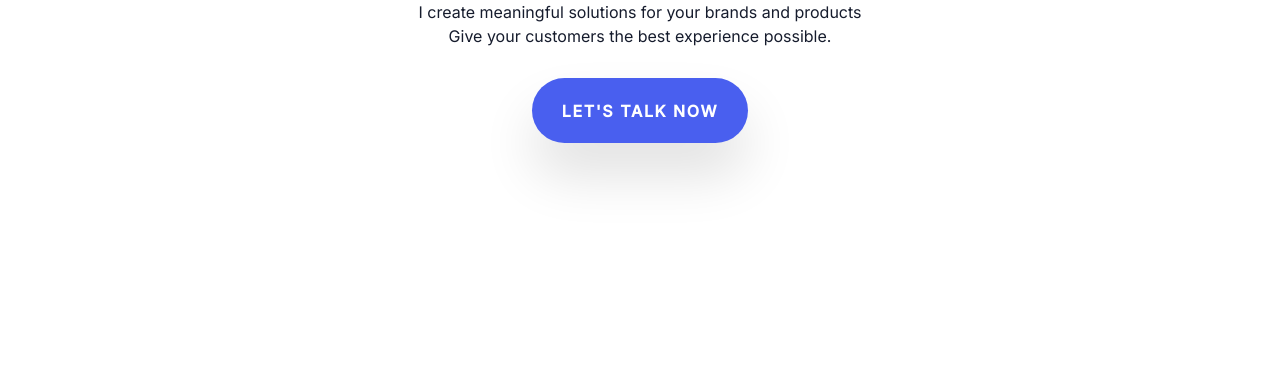
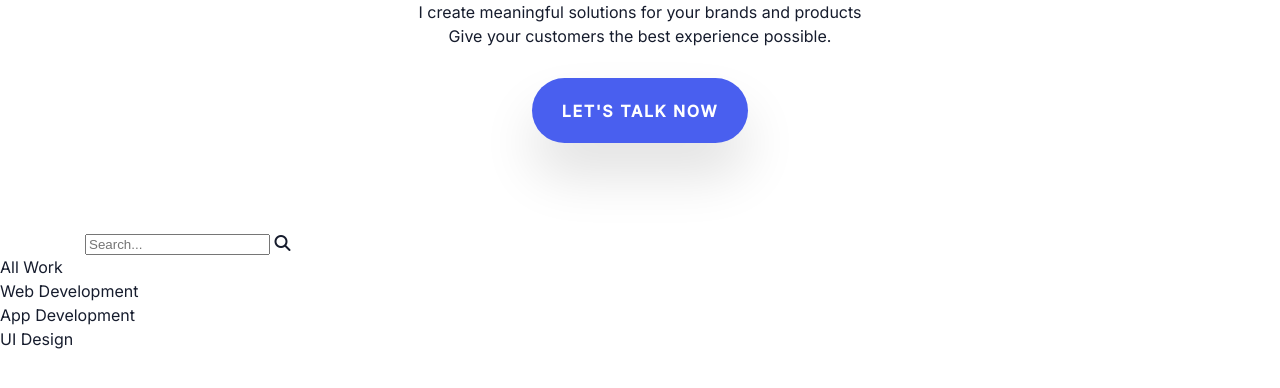
Before and after one commit to posesred/js_website, a plain HTML site: page index.html in a window 1280 px wide. Shown: the part 410-798 px from the top of the page. Drawn offline with Linux system fonts and the light colour scheme.

Commit message:
adding the search bar

```diff
--- a/index.html
+++ b/index.html
@@ -59,8 +59,22 @@
                 </div>
             </div>
     </section>
-    </main>
 
+
+    <section class="porfolio">
+        <div class="container search-container">
+            <label for="search">
+                <input autocomplete="off" id="search13" type="text" class="search-input" placeholder="Search...">
+                <i class="fas fa-search"></i>
+            </label>
+        </div>
+        <ul class="portfolio-filter-nav ul-defaults-none">
+            <li class="filter-link">All Work</li>
+            <li class="filter-link">Web Development</li>
+            <li class="filter-link">App Development</li>
+            <li class="filter-link">UI Design</li>
+        </ul>
+    </section>
 
 
     <!-- Modals -->
@@ -105,7 +119,7 @@
                 </div>
             </div>
         </div>
-
+    </main>
 
     <script src="js/main.js"></script>
 </body>
```
Lines whose indentation alone changed are shown as unchanged.
